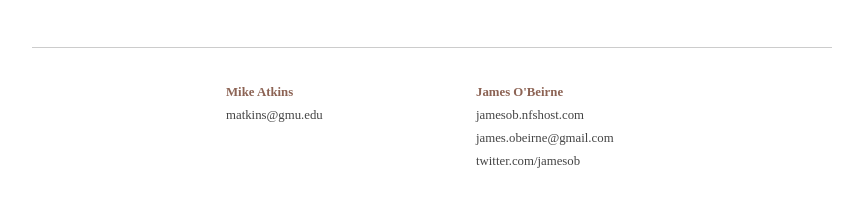
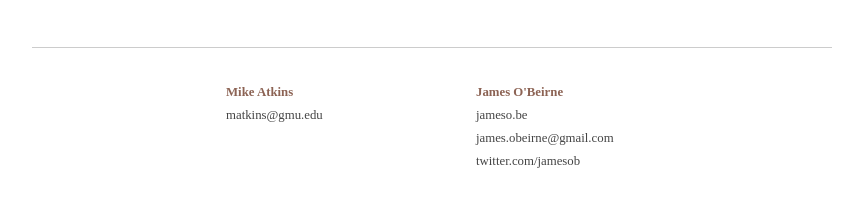
Before and after one commit to jamesob/biketrip, a Jekyll site: the page built from index.html, in a window 1280 px wide. Shown: the part 665-872 px from the top of the page, without its empty margins (208-1071 px from the left). Built offline with Jekyll 4.4.1, drawn with Linux system fonts in a browser that asks for light colours.

Commit message:
footer now has links

```diff
--- a/_layouts/base.html
+++ b/_layouts/base.html
@@ -9,11 +9,9 @@
   <link rel="stylesheet" href="/css/layout.css" type="text/css">
   <link rel="stylesheet" href="/css/presentation.css" type="text/css">
 
-  {% if page.headScripts %}
-    {% for script in page.headScripts %}
+  {% for script in page.headScripts %}
   <script type="text/javascript" src="{{ script }}"></script>
-    {% endfor %}
-  {% endif %}
+  {% endfor %}
 
 </head>
 
@@ -37,7 +35,7 @@
         <a href="/"><li>Home</li></a>
         <a href="/us.html"><li>Meet your hosts</li></a>
         <a href="/route.html"><li>The route</li></a>
-        <a href="/logs"><li>Daily logs</li></a>
+        <a href="/logs.html"><li>Daily logs</li></a>
         <a href="/packlist.html"><li>Expenses and pack list</li></a>
         <a href="/preparing.html"><li>Training</li></a>
         <a href="/links.html"><li>Links</li></a>
@@ -53,16 +51,17 @@
         <div id="mike-contact">
           <ul>
             <li><b>Mike Atkins</b></li>
-            <li>matkins@gmu.edu</li>
+            <li><a href="mailto:matkins@gmu.edu">matkins@gmu.edu</a></li>
           </ul>
         </div>
 
         <div id="james-contact">
           <ul>
             <li><b>James O'Beirne</b></li>
-            <li>jamesob.nfshost.com</li>
-            <li>james.obeirne@gmail.com</li>
-            <li>twitter.com/jamesob</li>
+            <li><a href="http://jameso.be">jameso.be</a></li>
+            <li><a
+              href="mailto:james.oberine@gmail.com">james.obeirne@gmail.com</a></li>
+            <li><a href="http://twitter.com/jamesob">twitter.com/jamesob</a></li>
           </ul>
         </div>
 
--- a/css/presentation.css
+++ b/css/presentation.css
@@ -1,18 +1,22 @@
 
+/*
 @font-face {
   font-family: "Hetilica";
   src: url("/fonts/hetilica.ttf");
 }
+*/
 
 @font-face {
   font-family: "Ballpark";
   src: url("/fonts/ballpark.ttf");
 }
 
+/*
 @font-face {
   font-family: "QuicksandBold";
   src: url("/fonts/Quicksand_Bold.otf");
 }
+*/
 
 @font-face {
   font-family: "Quicksand";
@@ -131,6 +135,15 @@
   padding-bottom: 100px;
 }
 
+#footer a {
+  text-decoration: none;
+  color: #444;
+}
+
+#footer a:hover {
+  color: #888;
+}
+
 #footer ul {
   list-style-type: none;
 }
```
